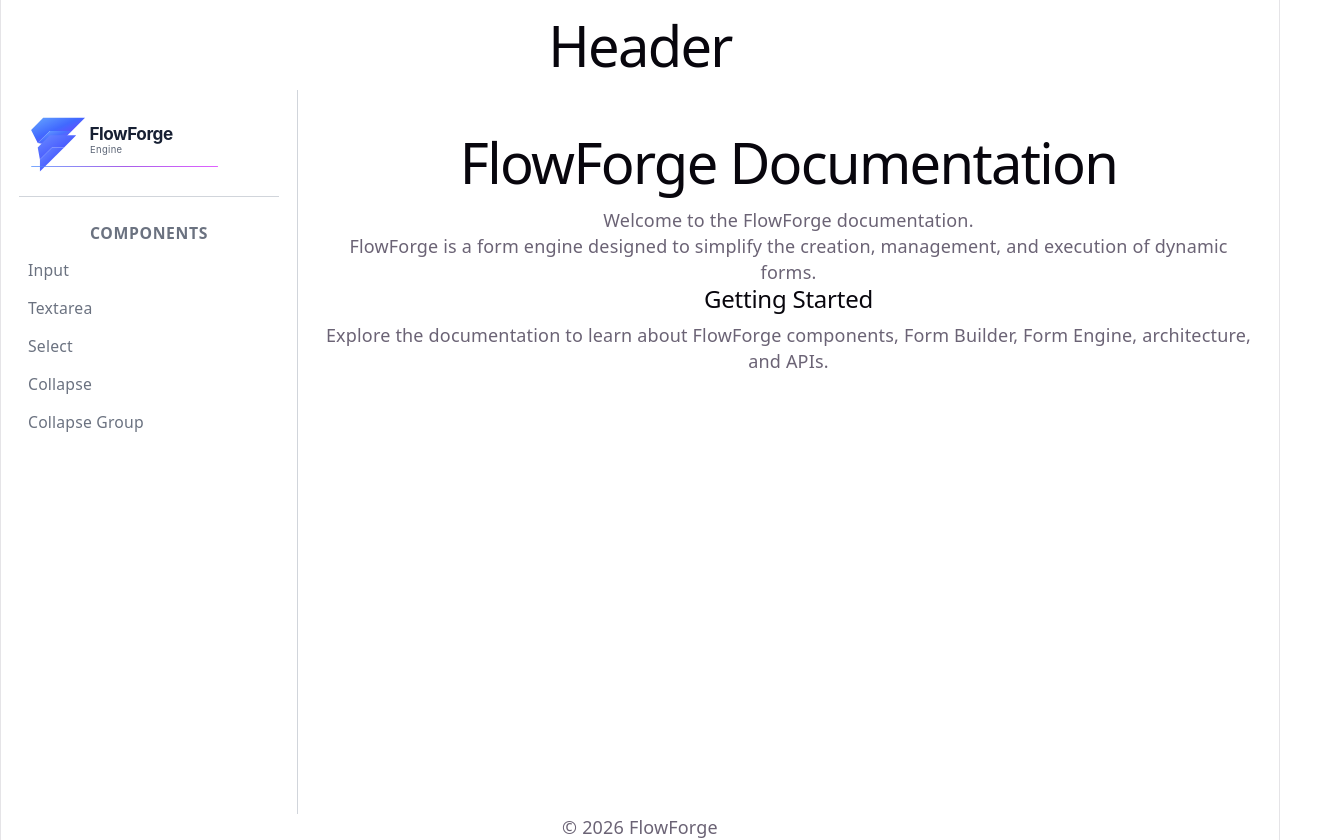
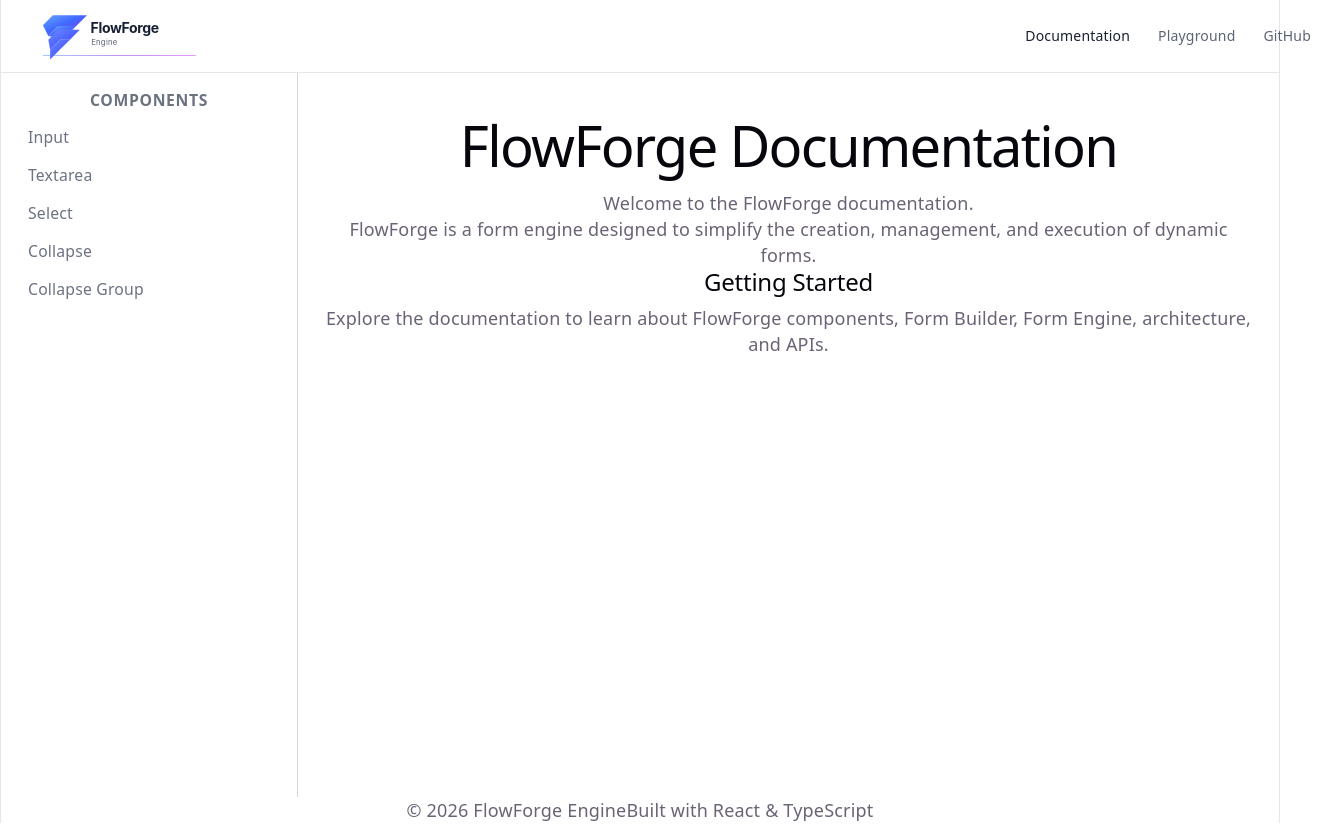
Before and after one commit to elaheShoja/flowforge-engine, a React (Vite) app: page /docs in a window 1280 px wide. Shown: the whole page, 1343 px wide, since content can reach past the window. Built offline with nearby package versions, Linux system fonts and the light colour scheme.

Commit message:
feat: add app header footer and navigation

```diff
--- /dev/null
+++ b/src/app/layouts/Footer/Footer.tsx
@@ -0,0 +1,11 @@
+export default function Footer() {
+  return (
+    <footer className="border-t bg-white">
+      <div className="mx-auto flex min-h-14 max-w-7xl items-center justify-between px-6 text-sm text-gray-500">
+        <span>© 2026 FlowForge Engine</span>
+
+        <span>Built with React & TypeScript</span>
+      </div>
+    </footer>
+  );
+}
--- /dev/null
+++ b/src/app/layouts/Header/Header.css
@@ -0,0 +1,106 @@
+/* ===========================
+   Header
+=========================== */
+
+.ff-header {
+  width: 100%;
+  border-bottom: 1px solid #e5e7eb;
+  background: #ffffff;
+}
+
+/* ===========================
+   Container
+=========================== */
+
+.ff-header__container {
+  width: 100%;
+  max-width: 1280px;
+  min-height: 72px;
+  margin: 0 auto;
+
+  display: flex;
+  align-items: center;
+  justify-content: space-between;
+
+  padding: 0 32px;
+}
+
+/* ===========================
+   Brand
+=========================== */
+
+.ff-header__brand {
+  display: flex;
+  align-items: center;
+
+  text-decoration: none;
+}
+
+.ff-header__logo {
+  display: block;
+  width: 100%;
+  max-width: 180px;
+  height: auto;
+}
+
+/* ===========================
+   Navigation
+=========================== */
+
+.ff-header__nav {
+  display: flex;
+  align-items: center;
+  gap: 28px;
+}
+
+.ff-header__link {
+  display: inline-flex;
+  align-items: center;
+
+  color: #5b6475;
+  font-size: 14px;
+  font-weight: 500;
+
+  text-decoration: none;
+
+  transition:
+    color 0.2s ease,
+    opacity 0.2s ease;
+}
+
+.ff-header__link:hover {
+  color: #172033;
+}
+
+.ff-header__link--active {
+  color: #172033;
+}
+
+/* ===========================
+   Responsive
+=========================== */
+
+@media (max-width: 768px) {
+  .ff-header__container {
+    min-height: 64px;
+    padding: 0 20px;
+  }
+
+  .ff-header__logo {
+    max-width: 150px;
+  }
+
+  .ff-header__nav {
+    gap: 18px;
+  }
+}
+
+@media (max-width: 560px) {
+  .ff-header__nav {
+    gap: 12px;
+  }
+
+  .ff-header__link {
+    font-size: 13px;
+  }
+}
--- /dev/null
+++ b/src/app/layouts/Header/Header.tsx
@@ -0,0 +1,59 @@
+import { Link, NavLink } from "react-router-dom";
+import clsx from "clsx";
+
+import "./Header.css";
+
+export default function Header() {
+  return (
+    <header className="ff-header">
+      <div className="ff-header__container">
+        <Link
+          to="/"
+          className="ff-header__brand"
+          aria-label="FlowForge home"
+        >
+          <img
+            src="/branding/flowforge-engine.svg"
+            alt="FlowForge Engine"
+            className="ff-header__logo"
+          />
+        </Link>
+
+        <nav className="ff-header__nav" aria-label="Main navigation">
+          <NavLink
+            to="/docs"
+            className={({ isActive }) =>
+              clsx(
+                "ff-header__link",
+                isActive && "ff-header__link--active",
+              )
+            }
+          >
+            Documentation
+          </NavLink>
+
+          <NavLink
+            to="/playground"
+            className={({ isActive }) =>
+              clsx(
+                "ff-header__link",
+                isActive && "ff-header__link--active",
+              )
+            }
+          >
+            Playground
+          </NavLink>
+
+          <a
+            href="https://github.com/elaheShoja/flowforge-engine"
+            target="_blank"
+            rel="noreferrer"
+            className="ff-header__link"
+          >
+            GitHub
+          </a>
+        </nav>
+      </div>
+    </header>
+  );
+}
--- a/src/app/layouts/MainLayout.tsx
+++ b/src/app/layouts/MainLayout.tsx
@@ -2,22 +2,19 @@
 
 import { Outlet } from "react-router-dom";
 
+import Header from "./Header/Header";
+import Footer from "./Footer/Footer";
+
 export default function MainLayout() {
   return (
     <div className="min-h-screen flex flex-col">
-      <header className="h-16 border-b flex items-center px-6">
-        <h1 className="text-xl font-bold">
-          Header
-        </h1>
-      </header>
+      <Header />
 
       <main className="flex-1">
         <Outlet />
       </main>
 
-      <footer className="h-12 border-t flex items-center justify-center text-sm">
-        © 2026 FlowForge
-      </footer>
+      <Footer />
     </div>
   );
 }
--- a/src/pages/Documentation/DocumentationLayout.tsx
+++ b/src/pages/Documentation/DocumentationLayout.tsx
@@ -14,14 +14,6 @@ export default function DocumentationLayout() {
   return (
     <div className="ff-docs">
       <aside className="ff-docs__sidebar">
-        <div className="ff-docs__brand">
-          <img
-            src="/branding/flowforge-engine.svg"
-            alt="FlowForge Engine"
-            className="ff-docs__logo"
-          />
-        </div>
-
         <nav className="ff-docs__nav">
           {visibleGroups.map((group) => (
             <section
```
Also changed, not shown: src/app/layouts/Footer/Footer.css (added).
